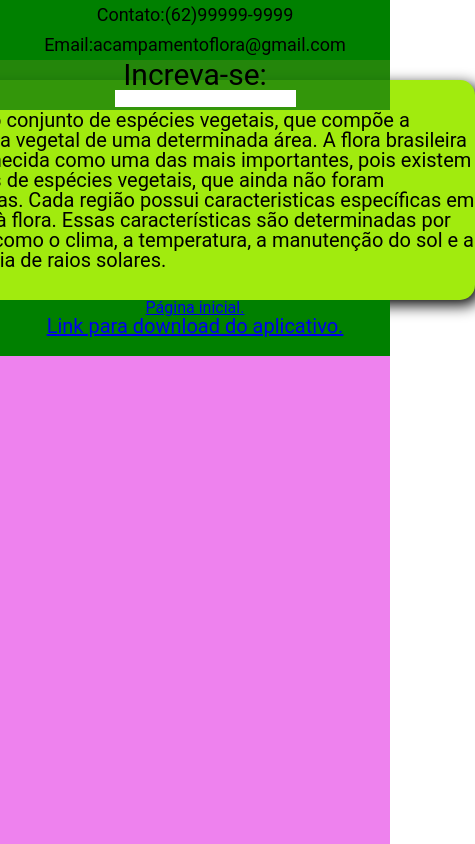
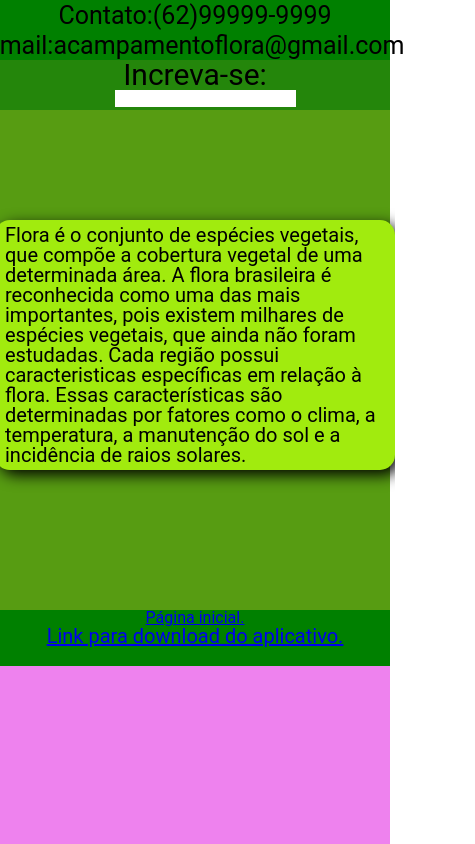
Before and after one commit to GabrielPimentel17/acampamento, a plain HTML site: page flora.html in a window 390 px wide. Shown: the whole page, 475 px wide, since content can reach past the window. Drawn offline with Linux system fonts and the light colour scheme.

Commit message:
modificação página flora

```diff
--- a/css.css
+++ b/css.css
@@ -147,7 +147,8 @@ header input {
 }
 
 .flora2 {
-  margin-top: 50px;
+  margin-top: 190px;
+  margin-bottom: 140px;
   width: 560px;
   height: 220px;
   background-color: #a1eb0e;
@@ -279,4 +280,16 @@ header input {
   .infos2{
     margin-top: 20px;
   }
+  .flora2{
+    width: 400px;
+    height: 250px;
+  }
+  .detalhada{
+    margin-top: 5px;
+  }
 }
+@media only screen and (max-width: 826px) {
+.navbar{
+  font-size: 25px;
+}
+}
```
